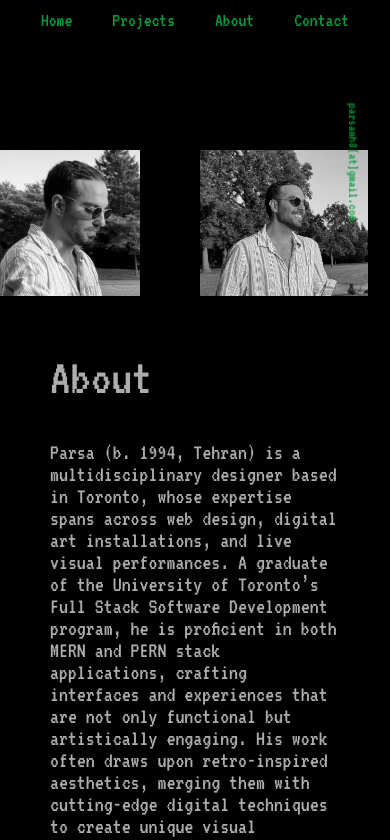
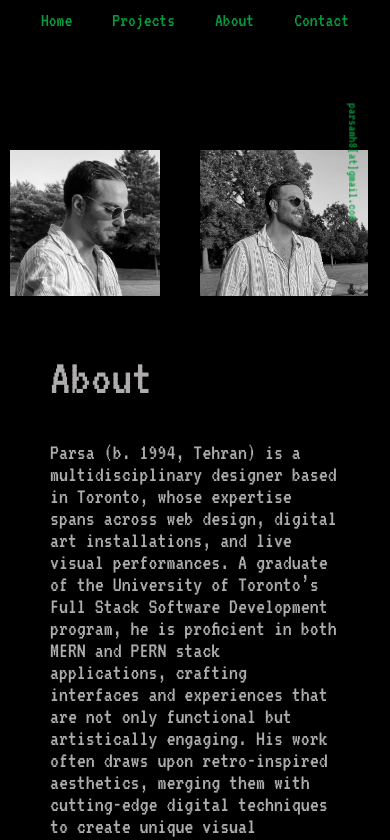
Before and after one commit to parsamh8/Portfolio-React, a React (Vite) app: page /about in a window 390 px wide. Shown: the top 840 px of the page. Built offline with nearby package versions, Linux system fonts and the light colour scheme.

Commit message:
media600 pos

```diff
--- a/src/style.css
+++ b/src/style.css
@@ -579,7 +579,7 @@ margin-top: 20vh;
     display: flex;
     position: absolute;
     top: 150px;
-    right: 250px;
+    right: 230px;
     width: 150px;
     height: auto;
     filter: grayscale(100%);
```
